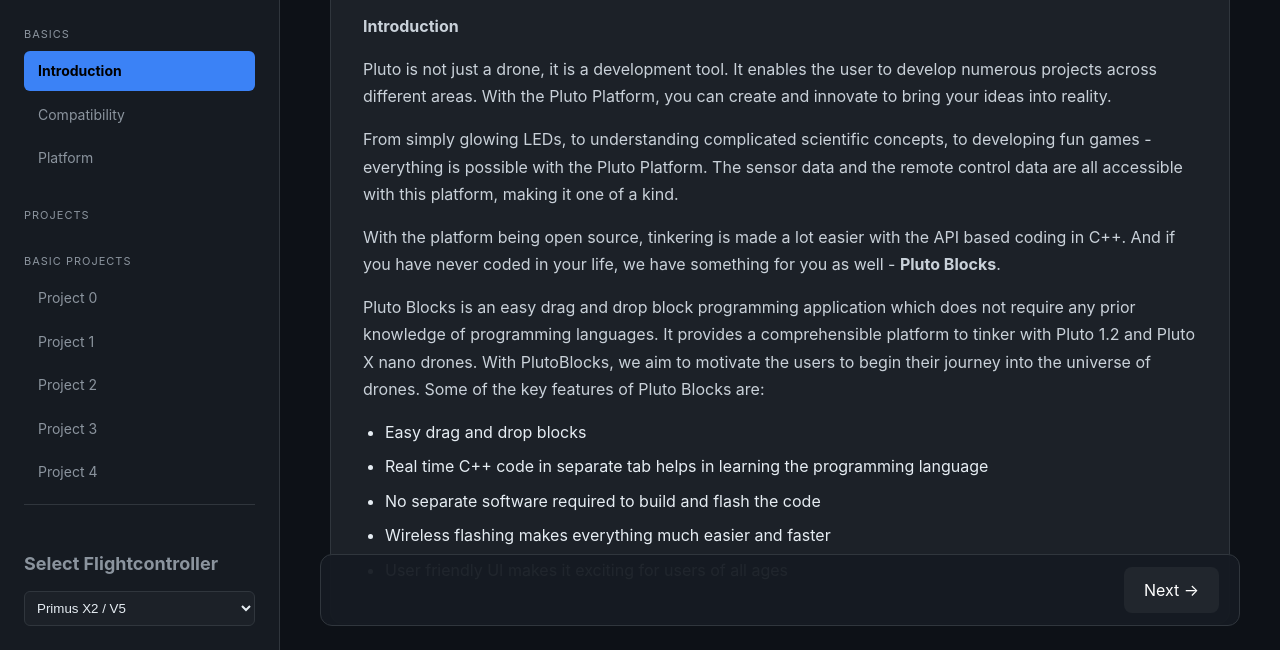
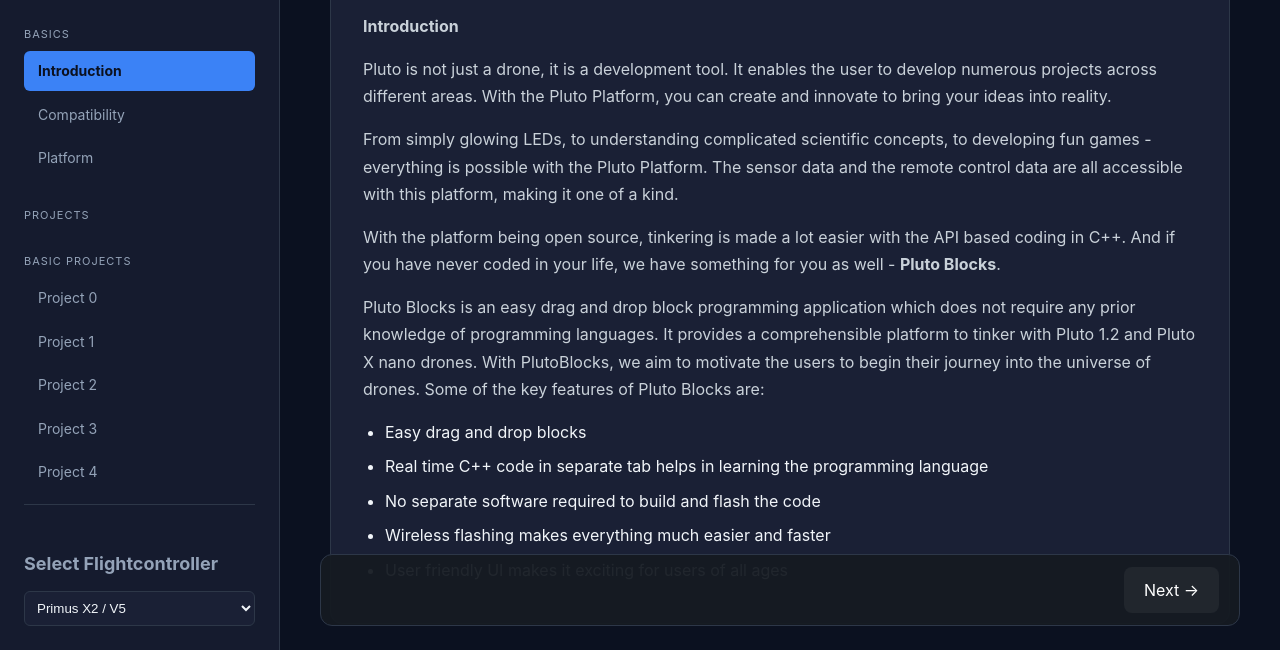
Before and after one commit to DronaAviation/Plutoblocks-web-book, a plain HTML site: page index.html in a window 1280 px wide. Shown: the part 150-800 px from the top of the page. Drawn offline with Linux system fonts and the light colour scheme.

Commit message:
feat: implement Midnight Blue color theme by updating CSS variables and navigation item text color.

```diff
--- a/index.html
+++ b/index.html
@@ -8,14 +8,24 @@
 
   <style>
     :root {
-      --bg-dark: #0d1117;
-      --bg-side: #161b22;
-      --bg-card: #1c2128;
-      --border: #30363d;
-      --text-main: #e6edf3;
-      --text-muted: #8b949e;
+      /* Updated to match the target Midnight Blue theme */
+      --bg-dark: #0b1120;
+      /* Match: body background */
+      --bg-side: #151b2e;
+      /* Match: modal scrollbar track */
+      --bg-card: #1a2035;
+      /* Match: main scrollbar track */
+      --border: #2d3748;
+      /* Match: main scrollbar thumb */
+
+      /* Text adjusted to be slightly 'cooler' to fit the blue theme */
+      --text-main: #f1f5f9;
+      --text-muted: #94a3b8;
+
       --accent: #3b82f6;
-      --code-bg: #0b1220;
+      /* Match: sync-chip color */
+      --code-bg: #0f1623;
+      /* Slightly lighter than bg-dark */
       --sidebar-width: 280px;
     }
 
@@ -187,7 +197,7 @@
 
     .nav-item.active {
       background: var(--accent);
-      color: #000;
+      color: #0b1120;
       font-weight: bold;
     }
 
```
